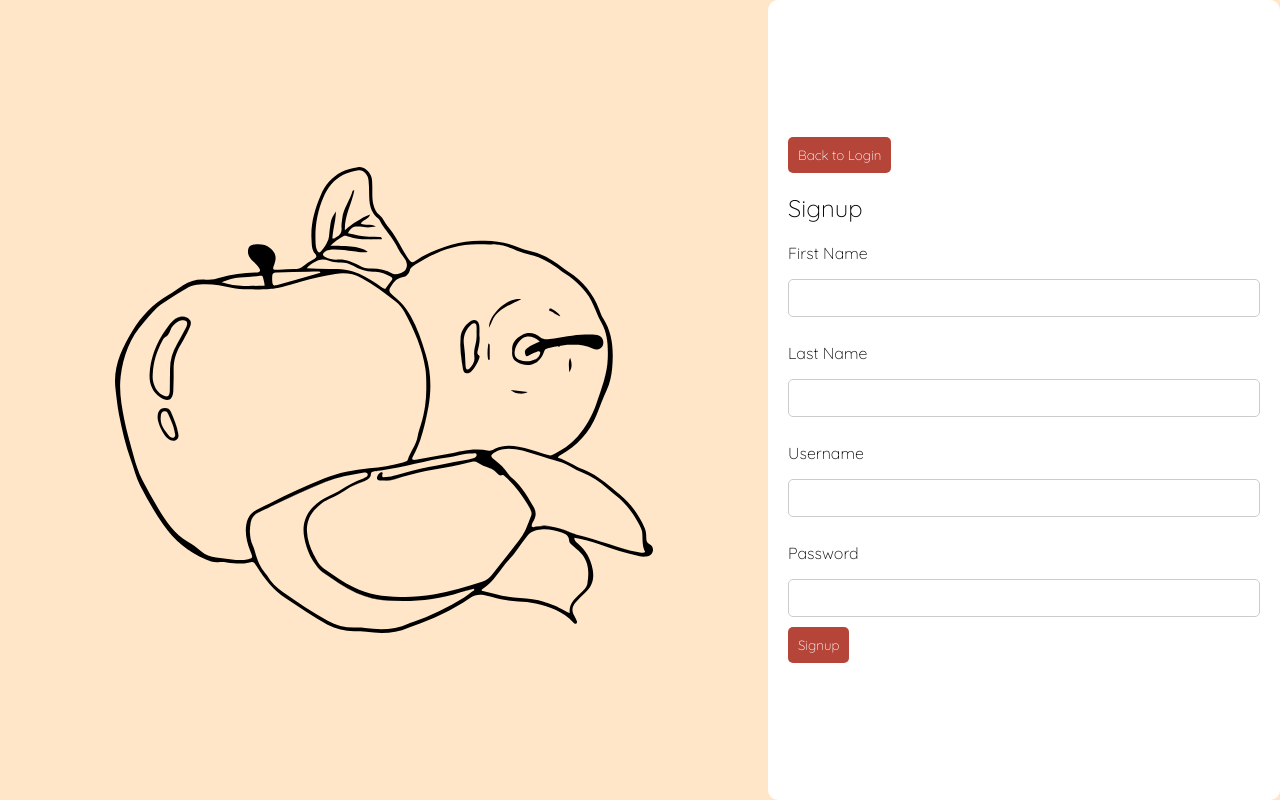
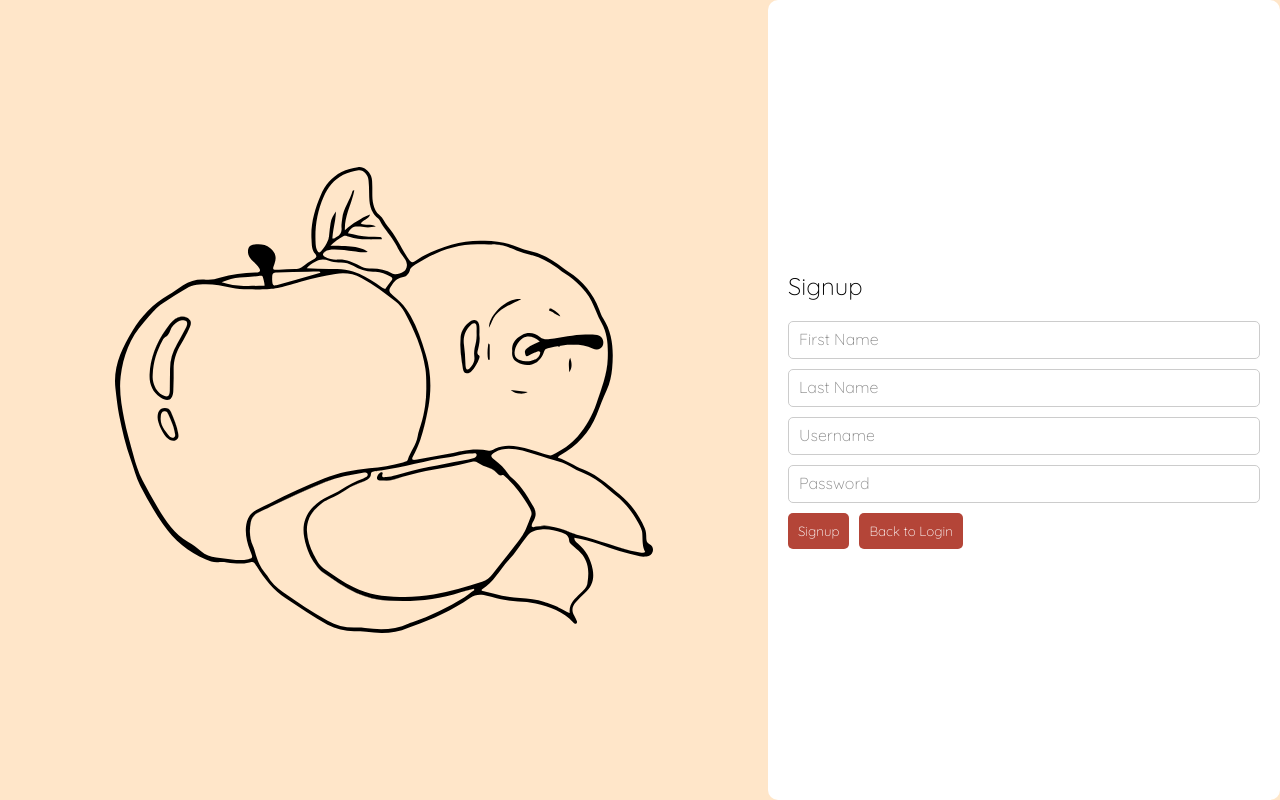
Before and after one commit to aarosan/grocery_grid, a React (Create React App) app in the folder client/: page /signup in a window 1280 px wide. Built offline with nearby package versions, Linux system fonts and the light colour scheme.

Commit message:
Styled Signup Page. Added placeholder text for inputs in Login and Signup component.

```diff
--- a/client/src/components/Login.css
+++ b/client/src/components/Login.css
@@ -93,3 +93,8 @@ a {
 a:hover {
     text-decoration: underline; /* Optional: Add underline on hover */
 }
+
+.signup-buttons {
+    display: flex;
+    gap: 10px;
+}
--- a/client/src/components/Login.js
+++ b/client/src/components/Login.js
@@ -42,21 +42,15 @@ const Login = ({ setToken }) => {
 
           <form onSubmit={handleSubmit}>
 
-            <p>
-              Username
-            </p>
-
             <input
+              placeholder='Username'
               type="text"
               value={username}
               onChange={(e) => setUsername(e.target.value)}
             />
 
-            <p>
-              Password
-            </p>
-
             <input
+              placeholder='Password'
               type="password"
               value={password}
               onChange={(e) => setPassword(e.target.value)}
--- a/client/src/components/Signup.js
+++ b/client/src/components/Signup.js
@@ -44,42 +44,40 @@ const Signup = ({ setToken }) => {
 
       <div className="sign-up-form-container">
         <div className="sign-up-form-container-information">
-          <button onClick={() => navigate('/login')}>Back to Login</button>
           <h2>Signup</h2>
           <form onSubmit={handleSubmit}>
-            <p>
-              First Name
-            </p>
+
             <input
+              placeholder='First Name'
               type="text"
               value={firstName}
               onChange={(e) => setFirstName(e.target.value)}
             />
-            <p>
-              Last Name
-            </p>
+
             <input
+              placeholder='Last Name'
               type="text"
               value={lastName}
               onChange={(e) => setLastName(e.target.value)}
             />
-            <p>
-              Username
-            </p>
+
             <input
+              placeholder='Username'
               type="text"
               value={username}
               onChange={(e) => setUsername(e.target.value)}
             />
-            <p>
-              Password
-            </p>
+
             <input
+              placeholder='Password'
               type="password"
               value={password}
               onChange={(e) => setPassword(e.target.value)}
             />
-            <button type="submit">Signup</button>
+            <div className='signup-buttons'>
+              <button type="submit">Signup</button>
+              <button onClick={() => navigate('/login')}>Back to Login</button>
+            </div>
           </form>
         </div>
       </div>
```
